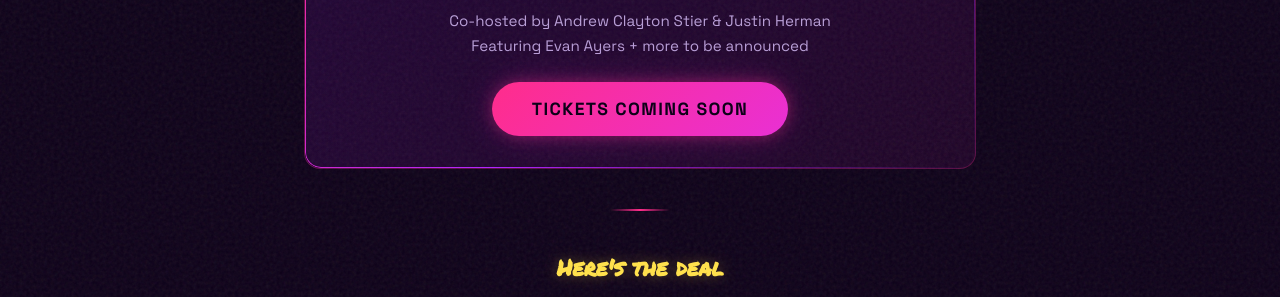
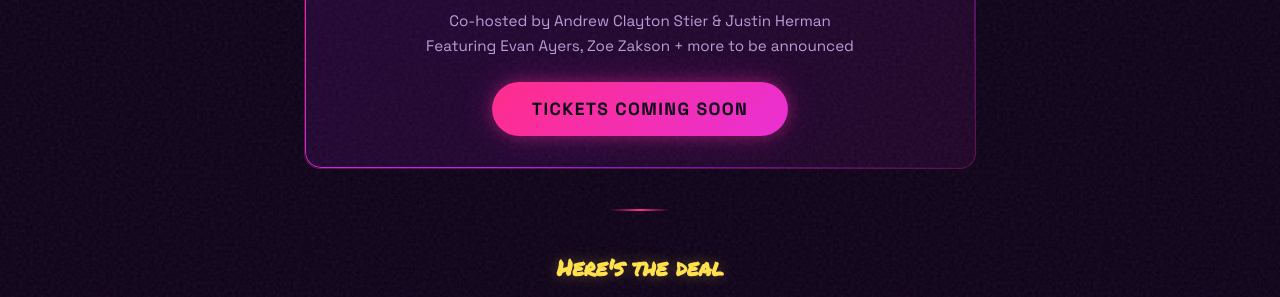
Before and after one commit to andrewcstier/queerroastcomedy, a plain HTML site: page index.html in a window 1280 px wide. Shown: the part 454-751 px from the top of the page. Drawn offline with Linux system fonts and the light colour scheme; a web font is replaced by a local one.

Commit message:
Add Zoe Zakson to Dec 10 lineup
Co-Authored-By: Claude Opus 5.5 <noreply@anthropic.com>

```diff
--- a/index.html
+++ b/index.html
@@ -572,7 +572,7 @@
             </div>
             <div style="font-size: 0.95rem; color: #b89fd6; margin-top: -0.75rem; margin-bottom: 1.5rem; line-height: 1.6;">
                 Co-hosted by Andrew Clayton Stier &amp; Justin Herman<br>
-                Featuring Evan Ayers + more to be announced
+                Featuring Evan Ayers, Zoe Zakson + more to be announced
             </div>
             <!-- Tickets not on sale yet. When the link is live, replace the span below with:
             <a
```
